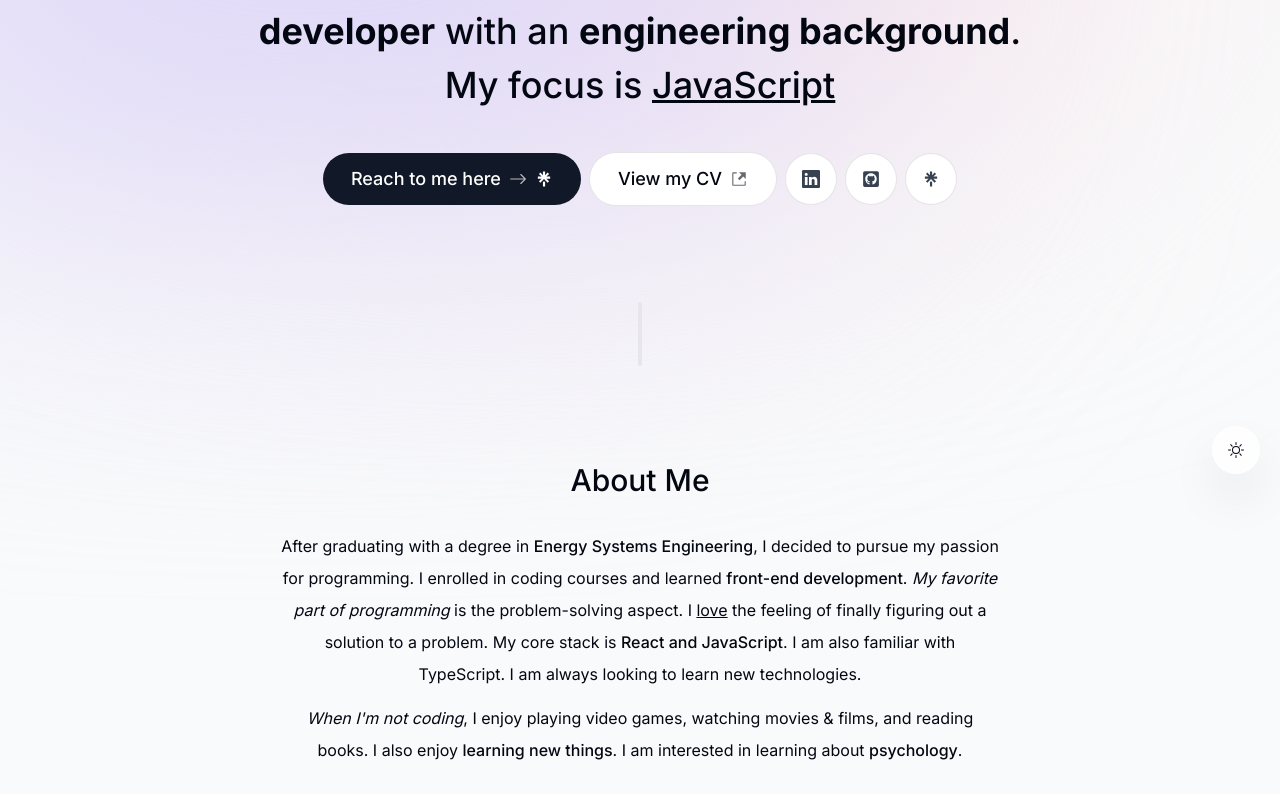
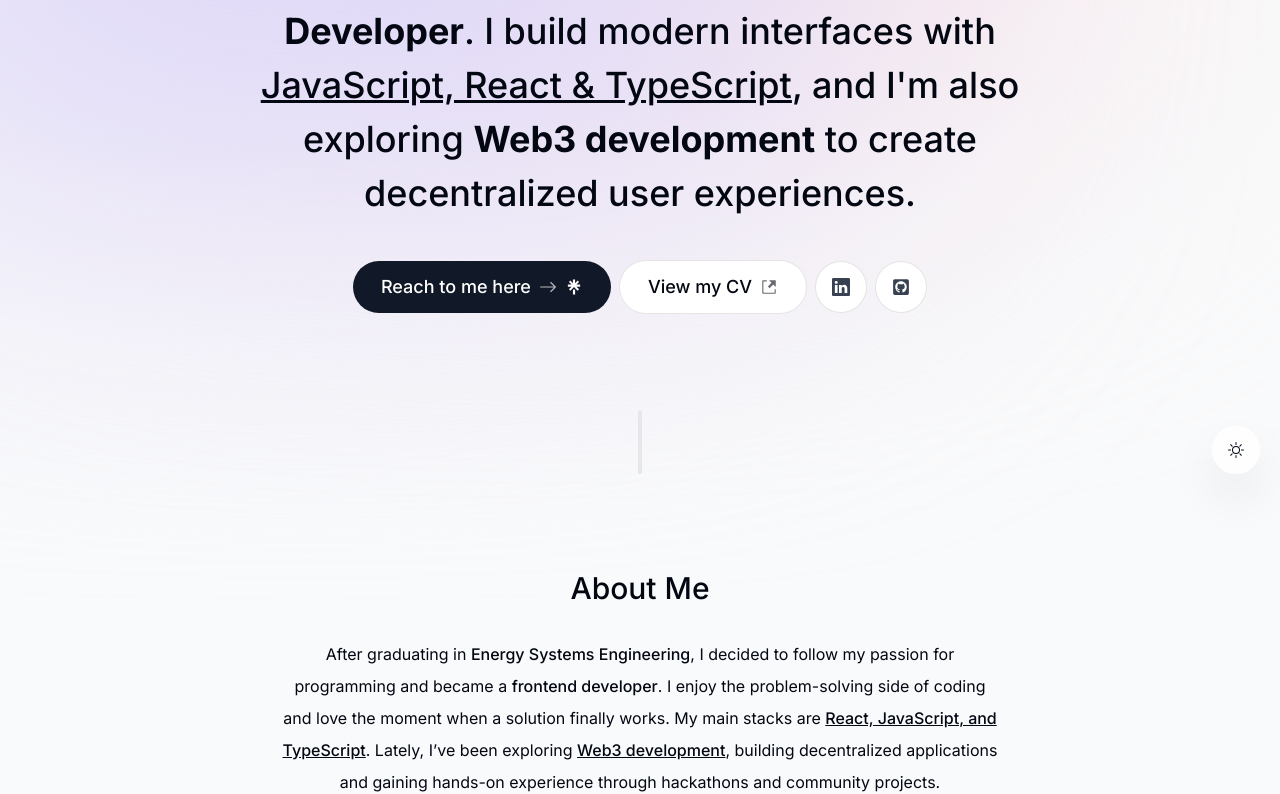
Before and after one commit to aysenur-aydin/my-portfolio, a Next.js app: page / in a window 1280 px wide. Shown: the part 306-1100 px from the top of the page. Built offline with nearby package versions, Linux system fonts and the light colour scheme.

Commit message:
refactor: update project URLs and about me section

```diff
--- a/components/about.tsx
+++ b/components/about.tsx
@@ -1,12 +1,12 @@
-"use client";
+'use client';
 
-import React from "react";
-import SectionHeading from "./section-heading";
-import { motion } from "framer-motion";
-import { useSectionInView } from "@/lib/hooks";
+import React from 'react';
+import SectionHeading from './section-heading';
+import { motion } from 'framer-motion';
+import { useSectionInView } from '@/lib/hooks';
 
 export default function About() {
-  const { ref } = useSectionInView("About");
+  const { ref } = useSectionInView('About');
 
   return (
     <motion.section
@@ -18,24 +18,19 @@ export default function About() {
       id="about"
     >
       <SectionHeading>About Me</SectionHeading>
+
       <p className="mb-3">
-        After graduating with a degree in{" "}
-        <span className="font-medium">Energy Systems Engineering</span>, I
-        decided to pursue my passion for programming. I enrolled in coding
-        courses and learned{" "}
-        <span className="font-medium">front-end development</span>.{" "}
-        <span className="italic">My favorite part of programming</span> is the
-        problem-solving aspect. I <span className="underline">love</span> the
-        feeling of finally figuring out a solution to a problem. My core stack
-        is <span className="font-medium">React and JavaScript</span>. I am also
-        familiar with TypeScript. I am always looking to learn new technologies.
+        After graduating in <span className="font-medium">Energy Systems Engineering</span>, I decided to follow my
+        passion for programming and became a <span className="font-medium">frontend developer</span>. I enjoy the
+        problem-solving side of coding and love the moment when a solution finally works. My main stacks are{' '}
+        <span className="font-medium underline"> React, JavaScript, and TypeScript</span>. Lately, I’ve been exploring{' '}
+        <span className="font-medium underline">Web3 development</span>, building decentralized applications and gaining
+        hands-on experience through hackathons and community projects.
       </p>
 
       <p>
-        <span className="italic">When I'm not coding</span>, I enjoy playing
-        video games, watching movies & films, and reading books. I also enjoy{" "}
-        <span className="font-medium">learning new things</span>. I am
-        interested in learning about{" "}
+        <span className="italic">Outside of coding</span>, I enjoy video games, movies, books, and
+        <span className="font-medium">learning new things</span> — especially in{' '}
         <span className="font-medium">psychology</span>.
       </p>
     </motion.section>
--- a/components/footer.tsx
+++ b/components/footer.tsx
@@ -9,7 +9,7 @@ export default function Footer() {
       <p className="text-xs">
         <span className="font-semibold">About this website:</span> built with
         React & Next.js (App Router & Server Actions), TypeScript, Tailwind Css,
-        Framer Motion, React Email & Resend, Vercel hosting.
+        Framer Motion, Netlify hosting.
       </p>
     </footer>
   );
--- a/components/intro.tsx
+++ b/components/intro.tsx
@@ -12,11 +12,7 @@ export default function Intro() {
   const { ref } = useSectionInView('Home', 0.5);
 
   return (
-    <section
-      ref={ref}
-      id="home"
-      className="mb-28 max-w-[50rem] text-center sm:mb-0 scroll-mt-[100rem]"
-    >
+    <section ref={ref} id="home" className="mb-28 max-w-[50rem] text-center sm:mb-0 scroll-mt-[100rem]">
       <div className="flex items-center justify-center">
         <div className="relative">
           <motion.div
@@ -60,9 +56,9 @@ export default function Intro() {
         animate={{ opacity: 1, y: 0 }}
       >
         <span className="font-bold">Hello, I'm Ayşenur</span>. I'm a{' '}
-        <span className="font-bold">front-end developer</span> with an{' '}
-        <span className="font-bold">engineering background</span>. My focus is{' '}
-        <span className="underline">JavaScript</span>
+        <span className="font-bold">Frontend Developer</span>. I build modern interfaces with{' '}
+        <span className="underline">JavaScript, React & TypeScript</span>, and I'm also exploring{' '}
+        <span className="font-bold">Web3 development</span> to create decentralized user experiences.
       </motion.h1>
 
       <motion.div
@@ -79,13 +75,7 @@ export default function Intro() {
         >
           Reach to me here
           <BsArrowRight className="transition opacity-70 group-hover:translate-x-1" />
-          <svg
-            xmlns="http://www.w3.org/2000/svg"
-            width={18}
-            height={18}
-            fill={'currentColor'}
-            viewBox="0 0 24 24"
-          >
+          <svg xmlns="http://www.w3.org/2000/svg" width={18} height={18} fill={'currentColor'} viewBox="0 0 24 24">
             <path d="M18.77 5.42 16.83 3.45 13.47 6.87 13.47 2 10.57 2 10.57 6.87 7.21 3.45 5.27 5.42 8.81 8.77 3.86 8.77 3.82 8.77 3.82 11.51 8.79 11.51 5.25 14.92 7.19 16.87 12 12.04 16.81 16.85 18.75 14.92 15.21 11.51 20.18 11.51 20.18 8.75 15.23 8.75 18.77 5.42z"></path>
             <path d="M10.59 15.46H13.49V22H10.59z"></path>
           </svg>
@@ -115,22 +105,16 @@ export default function Intro() {
         >
           <FaGithubSquare />
         </a>
-        <a
+        {/* <a
           href="https://linktr.ee/aysenuraydin7"
           target="_blank"
           className="bg-white text-gray-700 p-4 flex items-center gap-2 rounded-full focus:scale-[1.15] hover:scale-[1.15] hover:text-gray-950 active:scale-105 transition cursor-pointer borderBlack dark:bg-white/10 dark:text-white/60"
         >
-          <svg
-            xmlns="http://www.w3.org/2000/svg"
-            width={18}
-            height={18}
-            fill={'currentColor'}
-            viewBox="0 0 24 24"
-          >
+          <svg xmlns="http://www.w3.org/2000/svg" width={18} height={18} fill={'currentColor'} viewBox="0 0 24 24">
             <path d="M18.77 5.42 16.83 3.45 13.47 6.87 13.47 2 10.57 2 10.57 6.87 7.21 3.45 5.27 5.42 8.81 8.77 3.86 8.77 3.82 8.77 3.82 11.51 8.79 11.51 5.25 14.92 7.19 16.87 12 12.04 16.81 16.85 18.75 14.92 15.21 11.51 20.18 11.51 20.18 8.75 15.23 8.75 18.77 5.42z"></path>
             <path d="M10.59 15.46H13.49V22H10.59z"></path>
           </svg>
-        </a>
+        </a> */}
       </motion.div>
     </section>
   );
--- a/lib/data.ts
+++ b/lib/data.ts
@@ -93,21 +93,15 @@ export const projectsData = [
       'context API',
     ],
     imageUrl: myPortfolio,
-    projectUrl: 'https://aysenuraydin-portfolio.vercel.app/',
+    projectUrl: 'https://aysenuraydin.netlify.app/',
   },
   {
     title: 'PenDC Task',
     description:
       'I completed a task for PenDC that required me to code a login and dashboard page adhering to Figma design.',
-    tags: [
-      'React',
-      'react-dom',
-      'react-router-dom',
-      'react-icons',
-      'Bootstrap',
-    ],
+    tags: ['React', 'react-dom', 'react-router-dom', 'react-icons', 'Bootstrap'],
     imageUrl: dashboardPageImg,
-    projectUrl: 'https://pendc-task-six.vercel.app/',
+    projectUrl: 'https://github.com/aysenur-aydin/pendc-task',
   },
   {
     title: 'Movie Watchlist',
```
